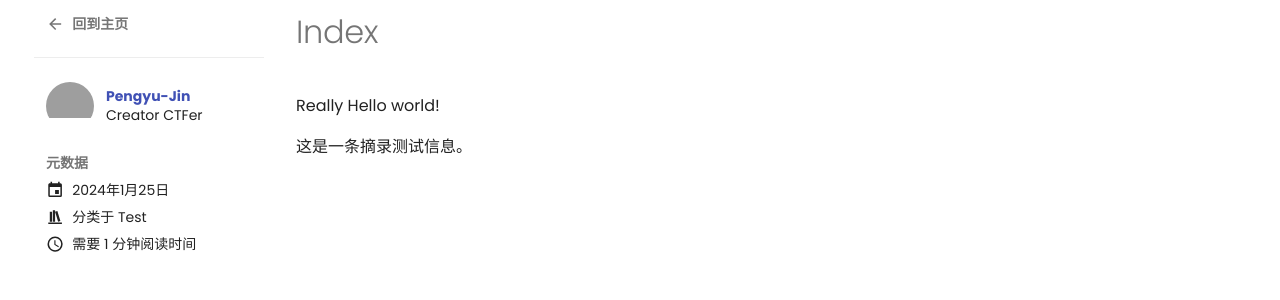
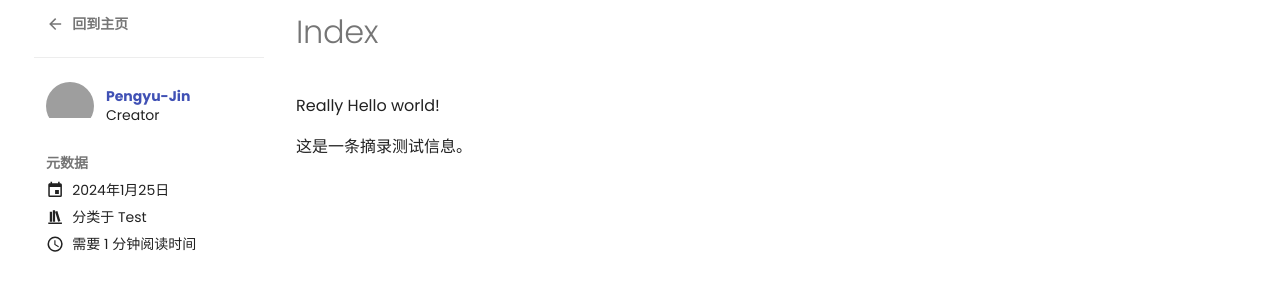
Before and after one commit to Pengyu-Jin/Pengyu-Jin.github.io, an MkDocs documentation site: the page built from docs/blog/posts/index.md, in a window 1280 px wide. Shown: the part 136-436 px from the top of the page. Built offline with MkDocs 1.6.1 and Material for MkDocs 9.7.7, drawn with Linux system fonts in a browser that asks for light colours; comment, search, counter and statistics services are not loaded; grey boxes are pictures that could not be loaded.

Commit message:
style change 341

```diff
--- a/docs/blog/.authors.yml
+++ b/docs/blog/.authors.yml
@@ -1,5 +1,5 @@
 authors:
   Pengyu-Jin:
     name: Pengyu-Jin
-    description: Creator CTFer
+    description: Creator
     avatar: https://cdn.jsdelivr.net/gh/Jin-Pengyu/image-bed/img/QQ图片20230108214840.jpg
```
Also changed, not shown: docs/blog/index.md (added, +1 -0 lines), docs/blog/posts/index.md (+1 -1 lines).
